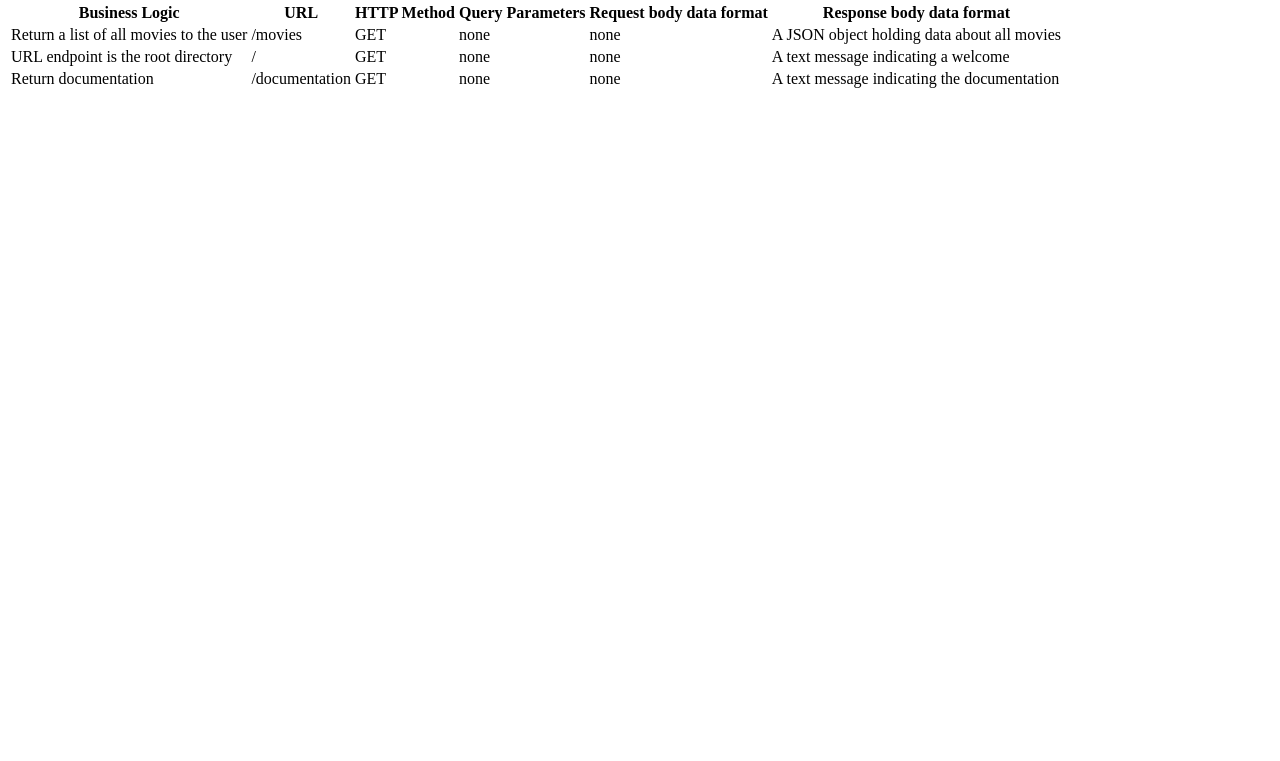
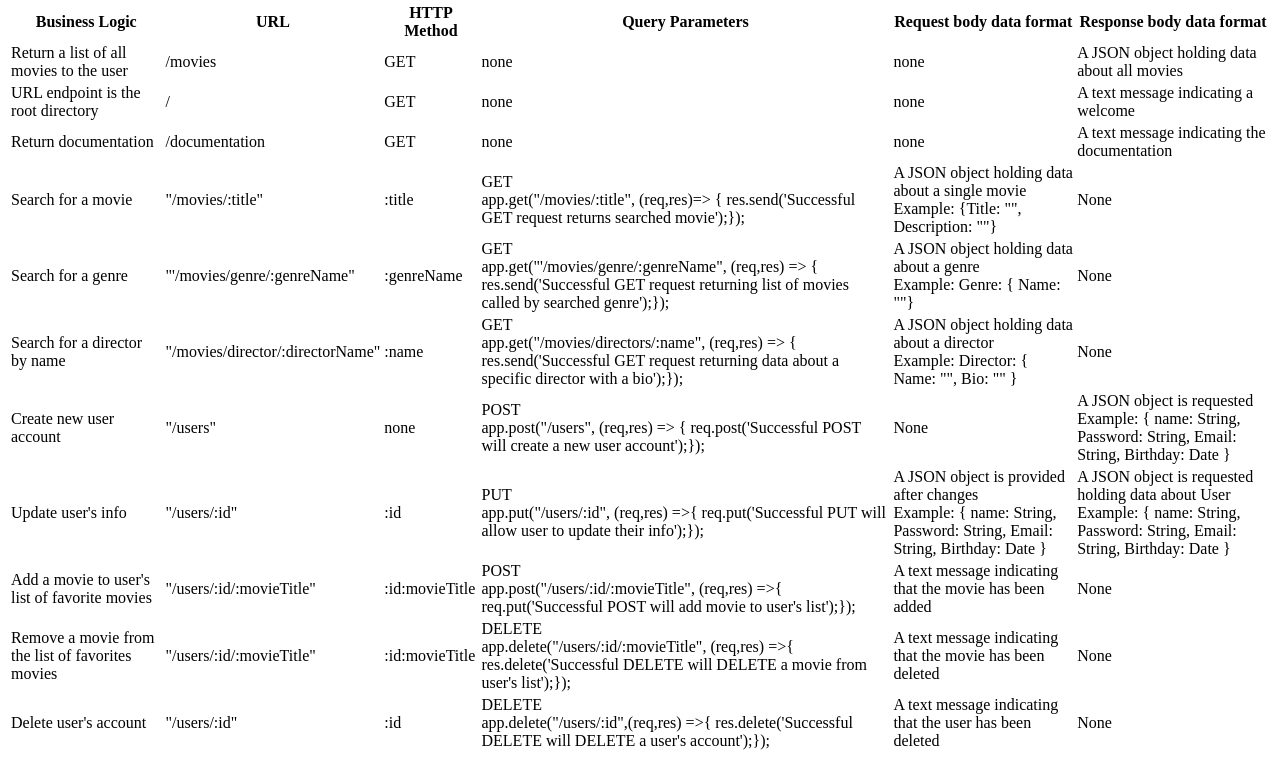
Before and after one commit to MareikeHavemann/movie_api, a website: page public/documentation.html in a window 1280 px wide. Shown: the part 195-956 px from the top of the page. Before the commit the page ends 800 px from the top, so only its background shows below. Drawn offline with Linux system fonts and the light colour scheme.

Commit message:
Updated documentation

```diff
--- a/public/documentation.html
+++ b/public/documentation.html
@@ -18,6 +18,7 @@
     <h1>URL endpoints and request methods</h1>
 
 <table>
+
   <tr>
     <th>Business Logic</th>
     <th>URL</th>
@@ -26,6 +27,7 @@
     <th>Request body data format</th>
     <th>Response body data format</th>
   </tr>
+
   <tr>
     <td>Return a list of all movies to the user</td>
     <td>/movies</td>
@@ -34,6 +36,7 @@
     <td>none</td>
     <td>A JSON object holding data about all movies</td>
   </tr>
+
    <tr>
      <td>URL endpoint is the root directory</td>
      <td>/</td>
@@ -42,6 +45,7 @@
      <td>none</td>
      <td>A text message indicating a welcome</td>
    </tr>
+
    <tr>
     <td>Return documentation</td>
     <td>/documentation</td>
@@ -50,6 +54,116 @@
     <td>none</td>
     <td>A text message indicating the documentation</td>
   </tr>
+
+  <tr>
+    <td>Search for a movie</td>
+    <td>"/movies/:title"</td>
+    <td>:title</td>
+    <td>GET <br>app.get("/movies/:title", (req,res)=> {
+      res.send('Successful GET request returns searched movie');});</td>
+      <td>
+        A JSON object holding data about a single movie <br />
+        Example: {Title: "", Description: ""}
+      </td>
+    <td>None</td>
+</tr>
+
+  <tr>
+    <td>Search for a genre</td>
+    <td>"'/movies/genre/:genreName"</td>
+    <td>:genreName</td>
+    <td>GET<br>app.get("'/movies/genre/:genreName", (req,res) => {
+      res.send('Successful GET request returning list of movies called by searched genre');});</td>
+      <td>
+      A JSON object holding data about a genre <br />
+      Example: Genre: { Name: ""}
+      </td>
+      <td>None </td>
+  </tr>
+
+  <tr>
+    <td>Search for a director by name</td>
+    <td>"/movies/director/:directorName"</td>
+    <td>:name</td>
+    <td>GET <br>app.get("/movies/directors/:name", (req,res) => {
+      res.send('Successful GET request returning data about a specific director with a bio');});</td>
+        <td>A JSON object holding data about a director <br />
+          Example: Director: { Name: "", Bio: "" }</td>
+      <td>None </td>
+    </tr>
+
+  <tr>
+      <td>Create new user account</td>
+      <td>"/users"</td>
+      <td>none</td>
+      <td>POST <br>app.post("/users", (req,res) => {
+      req.post('Successful POST will create a new user account');});</td>
+      <td>None</td>
+      <td>
+        A JSON object is requested  <br />
+        Example: {
+          name: String,
+          Password: String,
+          Email: String,
+          Birthday: Date
+        }
+      </td>
+    </tr>
+
+  <tr>
+      <td>Update user's info</td>
+      <td>"/users/:id"</td>
+      <td>:id</td>
+      <td>PUT <br>app.put("/users/:id", (req,res) =>{
+      req.put('Successful PUT will allow user to update their info');});</td>
+      <td> A JSON object is provided after changes  <br />
+        Example: {
+          name: String,
+          Password: String,
+          Email: String,
+          Birthday: Date
+        }</td>
+      <td>
+        A JSON object is requested holding data about User <br />
+        Example: {
+          name: String,
+          Password: String,
+          Email: String,
+          Birthday: Date
+        }
+      </td>
+    </tr>
+
+  <tr>
+      <td>Add a movie to user's list of favorite movies</td>
+      <td>"/users/:id/:movieTitle"</td>
+      <td>:id:movieTitle</td>
+      <td>POST <br>app.post("/users/:id/:movieTitle", (req,res)  =>{
+      req.put('Successful POST will add movie to user's list');});</td>
+      <td>A text message indicating that the movie has been added</td>
+      <td>None</td>
+    </tr>
+
+  <tr>
+      <td>Remove a movie from the list of favorites movies</td>
+      <td>"/users/:id/:movieTitle"</td>
+      <td>:id:movieTitle</td>
+      <td>DELETE <br>app.delete("/users/:id/:movieTitle", (req,res)  =>{
+      res.delete('Successful DELETE will DELETE a movie from user's list');});</td>
+      <td>A text message indicating that the movie has been deleted</td></td>
+      <td>None</td>
+  </tr>
+
+  <tr>
+        <td>Delete user's account</td>
+        <td>"/users/:id"</td>
+        <td>:id</td>
+        <td>DELETE <br> app.delete("/users/:id",(req,res) =>{
+          res.delete('Successful DELETE will DELETE a user's account');});</td>
+          <td>A text message indicating that the user has been deleted</td>
+        <td>None</td>
+
+  </tr>
 </table>
   </body>
 </html>
```
